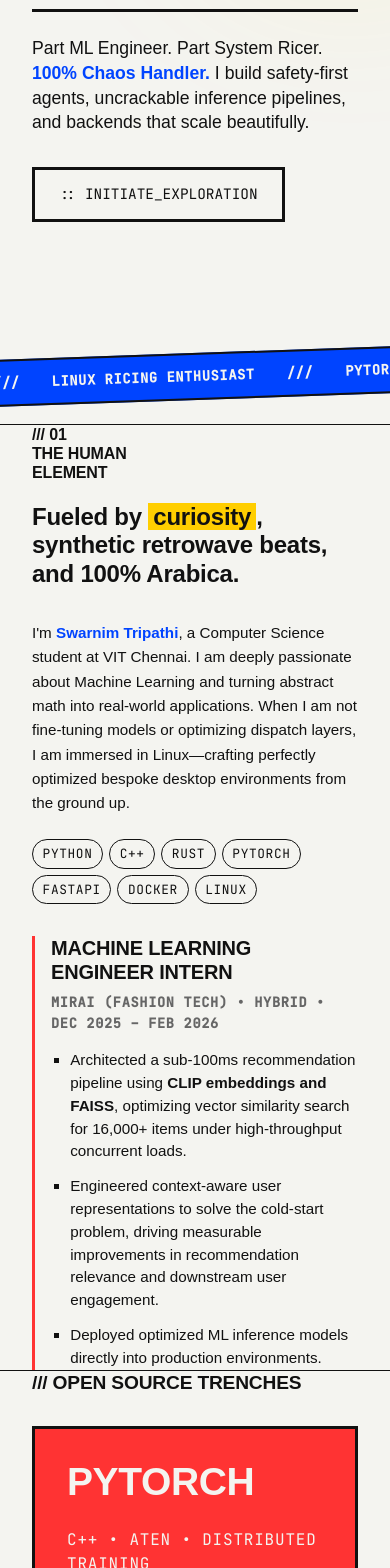
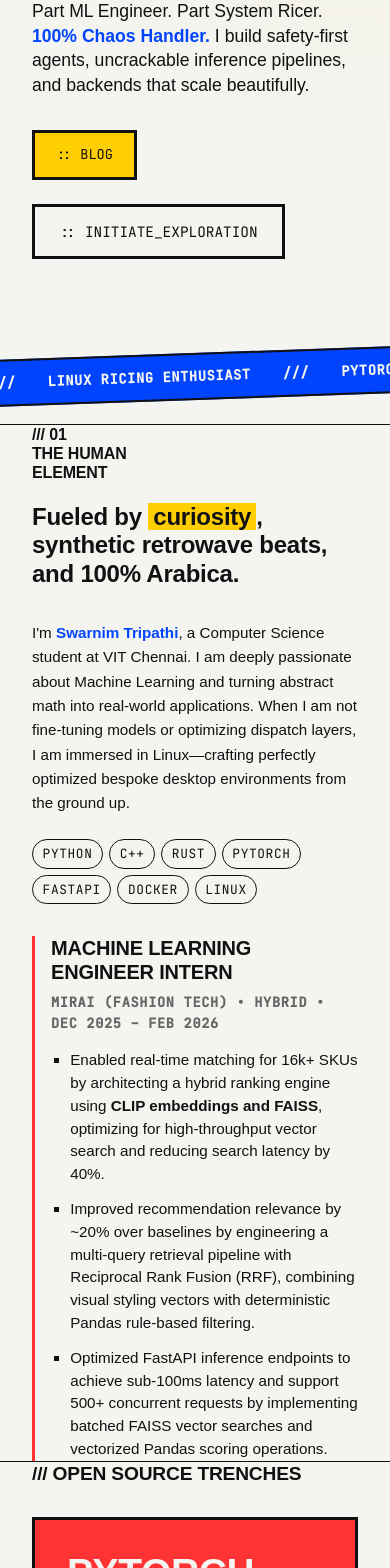
Before and after one commit to tripathiji1312/port-new, a React (Vite) app: page / in a window 390 px wide. Shown: the part 420-1988 px from the top of the page. Built offline with nearby package versions, Linux system fonts and the light colour scheme; the HTML template or start-up script is replaced by a standard one; a web font is replaced by a local one.

Commit message:
feat: Update About and Hero components for improved content clarity and mobile responsiveness; add blog link in Hero

```diff
--- a/src/components/About.jsx
+++ b/src/components/About.jsx
@@ -66,9 +66,9 @@ export default function About() {
               <h4 style={{ fontSize: isMobile ? '1.25rem' : '1.5rem', marginBottom: '0.5rem' }}>MACHINE LEARNING ENGINEER INTERN</h4>
               <p className="mono" style={{ marginBottom: '1rem', color: '#666', fontWeight: 'bold', fontSize: isMobile ? '0.85rem' : '1rem' }}>MIRAI (FASHION TECH) • HYBRID • DEC 2025 – FEB 2026</p>
               <ul style={{ listStyleType: 'square', marginLeft: '1.2rem', display: 'flex', flexDirection: 'column', gap: isMobile ? '0.75rem' : '1rem', fontSize: isMobile ? '0.95rem' : '1.1rem', lineHeight: '1.5' }}>
-                <li>Architected a sub-100ms recommendation pipeline using <strong>CLIP embeddings and FAISS</strong>, optimizing vector similarity search for 16,000+ items under high-throughput concurrent loads.</li>
-                <li>Engineered context-aware user representations to solve the cold-start problem, driving measurable improvements in recommendation relevance and downstream user engagement.</li>
-                <li>Deployed optimized ML inference models directly into production environments.</li>
+                <li>Enabled real-time matching for 16k+ SKUs by architecting a hybrid ranking engine using <strong>CLIP embeddings and FAISS</strong>, optimizing for high-throughput vector search and reducing search latency by 40%.</li>
+                <li>Improved recommendation relevance by ~20% over baselines by engineering a multi-query retrieval pipeline with Reciprocal Rank Fusion (RRF), combining visual styling vectors with deterministic Pandas rule-based filtering.</li>
+                <li>Optimized FastAPI inference endpoints to achieve sub-100ms latency and support 500+ concurrent requests by implementing batched FAISS vector searches and vectorized Pandas scoring operations.</li>
               </ul>
             </motion.div>
           </div>
--- a/src/components/Hero.jsx
+++ b/src/components/Hero.jsx
@@ -91,6 +91,17 @@ export default function Hero() {
         </div>
         <div style={{ display: 'flex', flexDirection: 'column', gap: '1.5rem', alignItems: 'flex-start' }}>
           <motion.a
+            href="https://tripathiji1312.github.io/"
+            className="btn"
+            target="_blank"
+            rel="noreferrer"
+            style={{ fontSize: isMobile ? '0.85rem' : '1.1rem', padding: isMobile ? '0.8rem 1.3rem' : '1rem 2.2rem', border: '3px solid var(--text-color)', backgroundColor: 'var(--accent-yellow)' }}
+            whileHover={{ scale: isMobile ? 1.02 : 1.05, rotate: 2, backgroundColor: 'var(--accent-blue)', color: 'var(--bg-color)' }}
+            whileTap={{ scale: 0.95 }}
+          >
+            :: BLOG
+          </motion.a>
+          <motion.a
             href="#projects"
             className="btn"
             style={{ fontSize: isMobile ? '0.9rem' : '1.2rem', padding: isMobile ? '0.9rem 1.5rem' : '1.2rem 2.5rem', border: '3px solid var(--text-color)' }}
@@ -99,6 +110,7 @@ export default function Hero() {
           >
             :: INITIATE_EXPLORATION
           </motion.a>
+
         </div>
       </motion.div>
 
```
